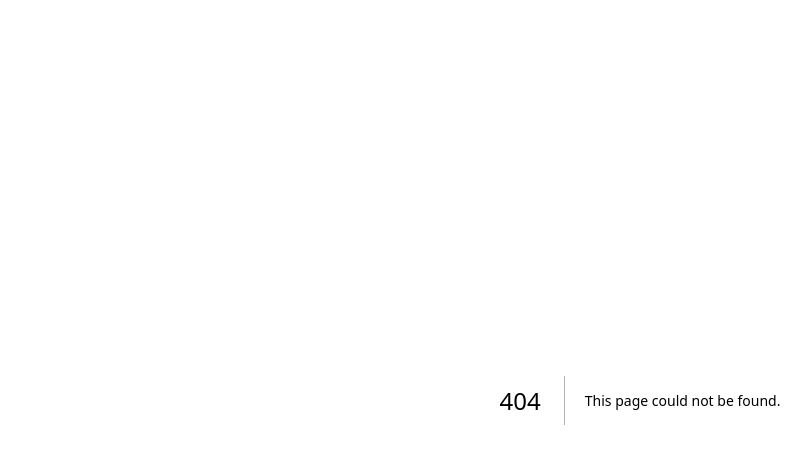
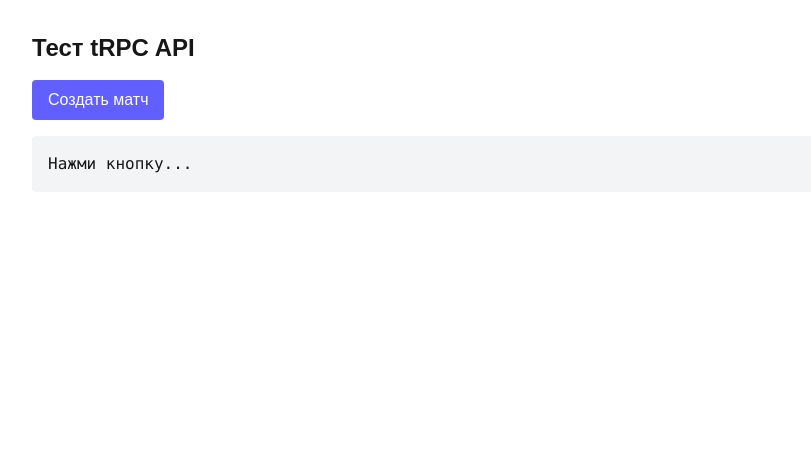
Before and after one commit to Kosmacheva3103/task-switch-arena, a Next.js app: page /test-trpc in a window 1280 px wide. Before the commit this address had no page. Shown: the top 464 px of the page, without its empty margins (0-811 px from the left). Built offline with nearby package versions, Linux system fonts and the light colour scheme.

Commit message:
feat: tRPC API слой — роутеры match/user, клиентский хук

```diff
--- a/src/app/layout.tsx
+++ b/src/app/layout.tsx
@@ -1,33 +1,19 @@
-import type { Metadata } from "next";
-import { Geist, Geist_Mono } from "next/font/google";
-import "./globals.css";
-
-const geistSans = Geist({
-  variable: "--font-geist-sans",
-  subsets: ["latin"],
-});
-
-const geistMono = Geist_Mono({
-  variable: "--font-geist-mono",
-  subsets: ["latin"],
-});
+import type { Metadata } from 'next';
+import './globals.css';
 
 export const metadata: Metadata = {
-  title: "Create Next App",
-  description: "Generated by create next app",
+  title: 'TaskSwitch Arena',
+  description: 'Командный тренажёр переключения задач',
 };
 
 export default function RootLayout({
   children,
-}: Readonly<{
+}: {
   children: React.ReactNode;
-}>) {
+}) {
   return (
-    <html
-      lang="en"
-      className={`${geistSans.variable} ${geistMono.variable} h-full antialiased`}
-    >
-      <body className="min-h-full flex flex-col">{children}</body>
+    <html lang="ru">
+      <body>{children}</body>
     </html>
   );
 }
--- /dev/null
+++ b/src/app/test-trpc/page.tsx
@@ -0,0 +1,37 @@
+'use client';
+
+import { useState } from 'react';
+import { trpcClient } from '@/lib/trpc-client';
+
+export default function TestTRPCPage() {
+  const [result, setResult] = useState<string>('');
+
+  const testCreateMatch = async () => {
+    const res = await trpcClient.match.createMatch.mutate({
+      playerName: 'TestPlayer',
+    });
+    setResult(JSON.stringify(res, null, 2));
+  };
+
+  const testGetMatch = async () => {
+    const res = await trpcClient.match.getMatch.query({
+      matchId: 'test',
+    });
+    setResult(JSON.stringify(res, null, 2));
+  };
+
+  return (
+    <div className="p-8">
+      <h1 className="text-2xl font-bold mb-4">Тест tRPC API</h1>
+      <div className="flex gap-4 mb-4">
+        <button
+          onClick={testCreateMatch}
+          className="bg-indigo-500 text-white px-4 py-2 rounded"
+        >
+          Создать матч
+        </button>
+      </div>
+      <pre className="bg-gray-100 p-4 rounded">{result || 'Нажми кнопку...'}</pre>
+    </div>
+  );
+}
--- /dev/null
+++ b/src/lib/trpc-client.ts
@@ -0,0 +1,10 @@
+import { createTRPCClient, httpBatchLink } from '@trpc/client';
+import type { AppRouter } from '@/server/api/root';
+
+export const trpcClient = createTRPCClient<AppRouter>({
+  links: [
+    httpBatchLink({
+      url: '/api/trpc',
+    }),
+  ],
+});
--- /dev/null
+++ b/src/lib/trpc.ts
@@ -0,0 +1,4 @@
+import { createTRPCReact } from '@trpc/react-query';
+import type { AppRouter } from '@/server/api/root';
+
+export const trpc = createTRPCReact<AppRouter>();
```
